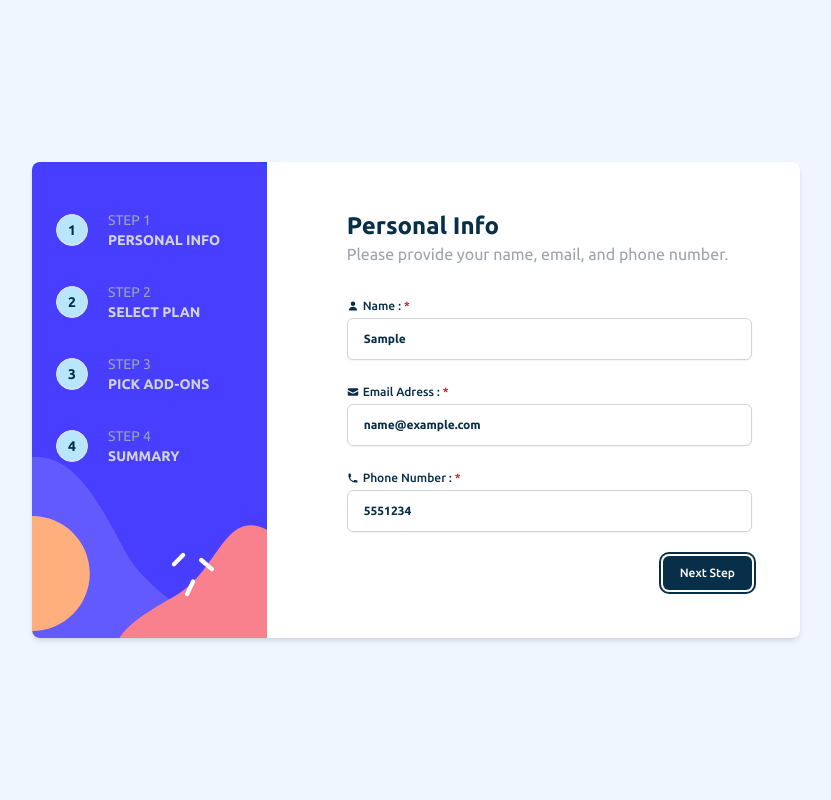
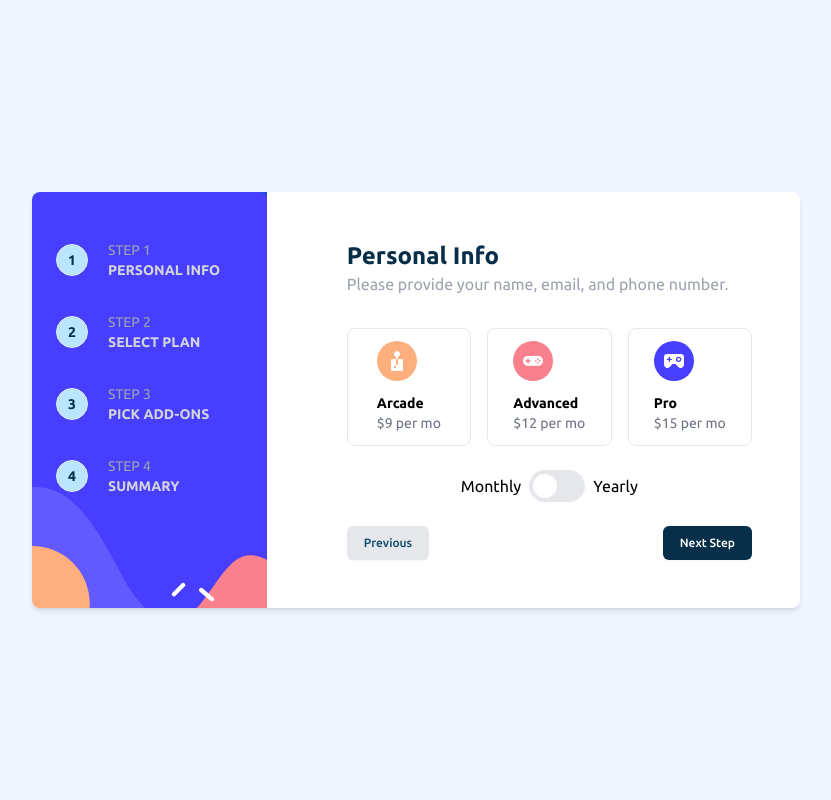
Before and after one commit to ZahirHaniche-dev/reactjs-multistep-form, a React (Vite) app: page / in a window 1280 px wide. Both pictures are taken after typing "Sample", "name@example.com", "5551234" into the empty fields and a click on the button "Next Step". Shown: the top 800 px of the page, without its empty margins (224-1055 px from the left). Built offline with nearby package versions, Linux system fonts and the light colour scheme.

Commit message:
Front of Step 2 Select Plan

```diff
--- a/package.json
+++ b/package.json
@@ -18,6 +18,7 @@
     "react": "^18.3.1",
     "react-dom": "^18.3.1",
     "react-hook-form": "^7.53.0",
+    "react-icons": "^5.3.0",
     "react-redux": "^9.1.2",
     "tailwindcss": "^3.4.10"
   },
--- a/src/App.jsx
+++ b/src/App.jsx
@@ -1,16 +1,20 @@
+import React, { useState } from 'react';
 import PersonalInfo from "./layouts/PersonalInfo"
 import SelectPlan from "./layouts/SelectPlan";
-import PickAddOns from "./layouts/PickAddOns";
-import Summary from "./layouts/Summary";
 import './assets/fonts.css';
 
 function App() {
 
+  const [step, setStep] = useState(1);
+
+  const handleNextStep = () => {
+    setStep(step + 1);
+  };
 
   return (
     <>
-      <PersonalInfo />
-      <SelectPlan />
+      {step === 1 && <PersonalInfo onNext={handleNextStep} />}
+      {step === 2 && <SelectPlan />}
     </>
   )
 }
--- a/src/layouts/Form/FormPersoInfo.jsx
+++ b/src/layouts/Form/FormPersoInfo.jsx
@@ -1,18 +1,16 @@
-import { useState } from 'react';
 import { useForm, FormProvider } from "react-hook-form";
 import { EnvelopeIcon, PhoneIcon, UserIcon } from '@heroicons/react/16/solid';
 import Input from '../../components/Input';
 
-export default function FormPersoInfo() {
+export default function FormPersoInfo({ onNext }) {
 
-    const [email, setEmail] = useState('');
-    const [phone, setPhone] = useState('');
-
-    const methods = useForm()
+    const methods = useForm();
 
     const onSubmit = methods.handleSubmit(data => {
-        console.log(data)
-    })
+        console.log(data);
+        onNext(); // Appeler onNext seulement si le formulaire est valide
+    });
+
 
     return (
         <>
@@ -26,8 +24,9 @@ export default function FormPersoInfo() {
                     </div>
                 </div>
                 <FormProvider {...methods}>
-                    <form className="space-y-6"
-                    onSubmit={e => e.preventDefault()}
+                    <form
+                    className="space-y-6"
+                    onSubmit={onSubmit}
                     noValidate >
                         <Input
                             label="Name"
--- /dev/null
+++ b/src/layouts/Form/FormPlan.jsx
@@ -0,0 +1,73 @@
+import React, { useState } from 'react';
+import arcadeIcon from '../../images/icon-arcade.svg';
+import advancedIcon from '../../images/icon-advanced.svg';
+import proIcon from '../../images/icon-pro.svg';
+
+const plans = [
+    { name: 'Arcade', price: 9, icon: arcadeIcon, id: 1 },
+    { name: 'Advanced', price: 12, icon: advancedIcon, id: 2 },
+    { name: 'Pro', price: 15, icon: proIcon, id: 3 },
+];
+
+function SelectPlan() {
+  const [billing, setBilling] = useState('Monthly');
+  const [isChecked, setIsChecked] = useState(false)
+
+  const handleCheckboxChange = () => {
+    setIsChecked(!isChecked)
+  }
+
+  return (
+    <div className="col-span-2 p-6 sm:p-12">
+        <div className="pb-8 ">
+            <div className="block text-2xl text-sky-950 font-semibold">
+            Personal Info
+            </div>
+            <div className="block text-md font-normal text-gray-400">
+            Please provide your name, email, and phone number.
+            </div>
+        </div>
+        <ul className="grid grid-cols-3 gap-4 justify-center ">
+          {plans.map(plan => (
+            <div key={plan.id} className="border px-2 py-3 rounded-lg flex items-center justify-center cursor-pointer hover:bg-gray-100">
+              <li className=" items-center justify-center space-y-3">
+                <img src={plan.icon} alt={`${plan.name} Icon`}  />
+                <div>
+                  <h3 className="text-sm font-semibold">{plan.name}</h3>
+                  <p className="text-gray-500 text-sm">${plan.price} per mo</p>
+                </div>
+              </li>
+            </div>
+          ))}
+        </ul>
+        <div className="flex items-center justify-center mt-6">
+          <span className="mr-2">Monthly</span>
+          <label className='flex cursor-pointer select-none items-center'>
+        <div className='relative'>
+          <input
+            type='checkbox'
+            checked={isChecked}
+            onChange={handleCheckboxChange}
+            className='sr-only'
+          />
+          <div className='block h-8 w-14 rounded-full bg-[#E5E7EB]'></div>
+          <div className='dot absolute left-1 top-1 h-6 w-6 rounded-full bg-white transition'></div>
+        </div>
+      </label>
+          <span className="ml-2">Yearly</span>
+        </div>
+        <div className="flex justify-between mt-6">
+        <button type="submit"
+            className=" flex justify-center py-2 px-4 border border-transparent rounded-md shadow-sm text-xs font-medium text-sky-900 bg-gray-200 hover:bg-gray-100 focus:outline-none focus:ring-2 focus:ring-offset-2 focus:ring-sky-950 ">
+            Previous
+        </button>
+          <button type="submit"
+            className=" flex justify-center py-2 px-4 border border-transparent rounded-md shadow-sm text-xs font-medium text-white bg-sky-950 hover:bg-sky-900 focus:outline-none focus:ring-2 focus:ring-offset-2 focus:ring-sky-950 ">
+            Next Step
+        </button>
+        </div>
+    </div>
+  );
+}
+
+export default SelectPlan;
--- a/src/layouts/PersonalInfo.jsx
+++ b/src/layouts/PersonalInfo.jsx
@@ -3,7 +3,7 @@ import FormPersoInfo from "./Form/FormPersoInfo";
 import SideBar from "./SideBar/SideBar";
 
 
-export default function PersonalInfo() {
+export default function PersonalInfo({ onNext }) {
 
   const [state, setState] = useState(1);
 
@@ -16,7 +16,7 @@ export default function PersonalInfo() {
           <SideBar state={state} setState={setState}  />
 
           {/* Bloc de droite : Formulaire */}
-          <FormPersoInfo />
+          <FormPersoInfo  onNext={onNext}/>
 
         </div>
       </div>
--- a/src/layouts/SelectPlan.jsx
+++ b/src/layouts/SelectPlan.jsx
@@ -1,4 +1,4 @@
-import FormPersoInfo from "./Form/FormPersoInfo";
+import FormPlan from "./Form/FormPlan";
 import SideBar from "./SideBar/SideBar";
 
 export default function SelectPlan() {
@@ -13,7 +13,7 @@ export default function SelectPlan() {
             <SideBar />
 
             {/* Bloc de droite : Formulaire */}
-            <FormPersoInfo />
+            <FormPlan />
 
           </div>
         </div>
--- a/src/layouts/SideBar/SideBar.jsx
+++ b/src/layouts/SideBar/SideBar.jsx
@@ -10,7 +10,6 @@ export default function SideBar({ stepState }) {
     useEffect(() => {
         dispatch(getData());
     }, [dispatch]);
-
 
   return (
     <>
```
Also changed, not shown: 1 other file (tests, documents, lock files or other folders).
